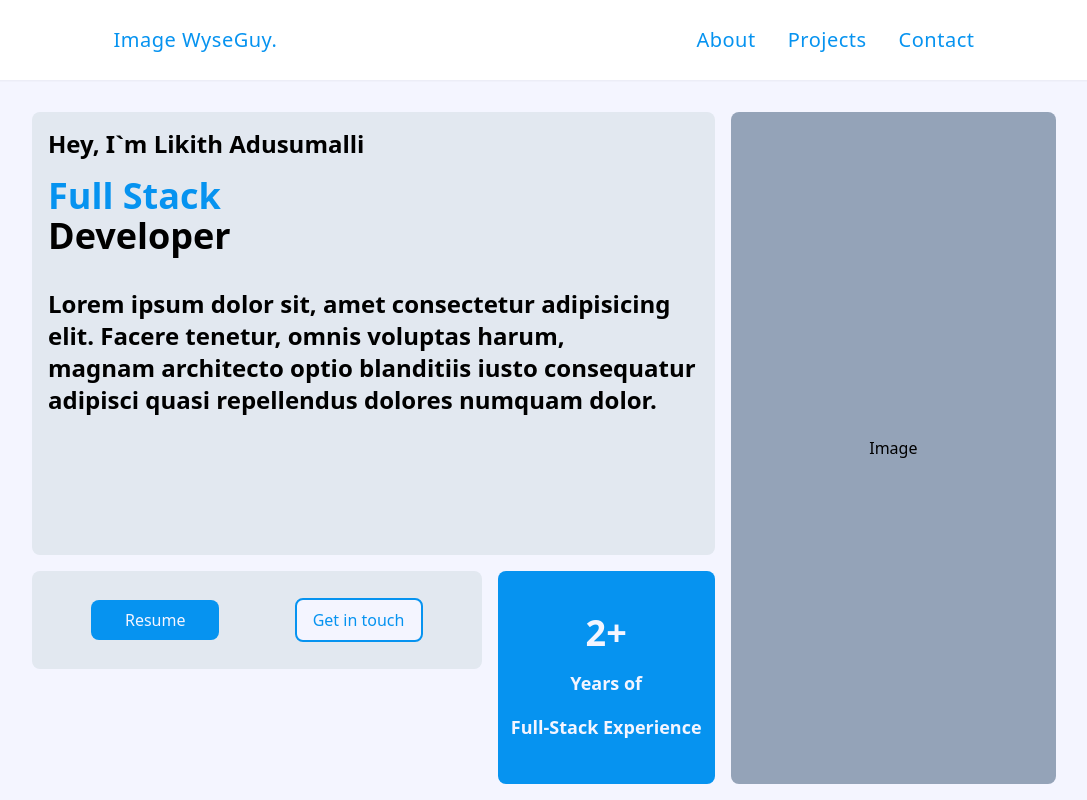
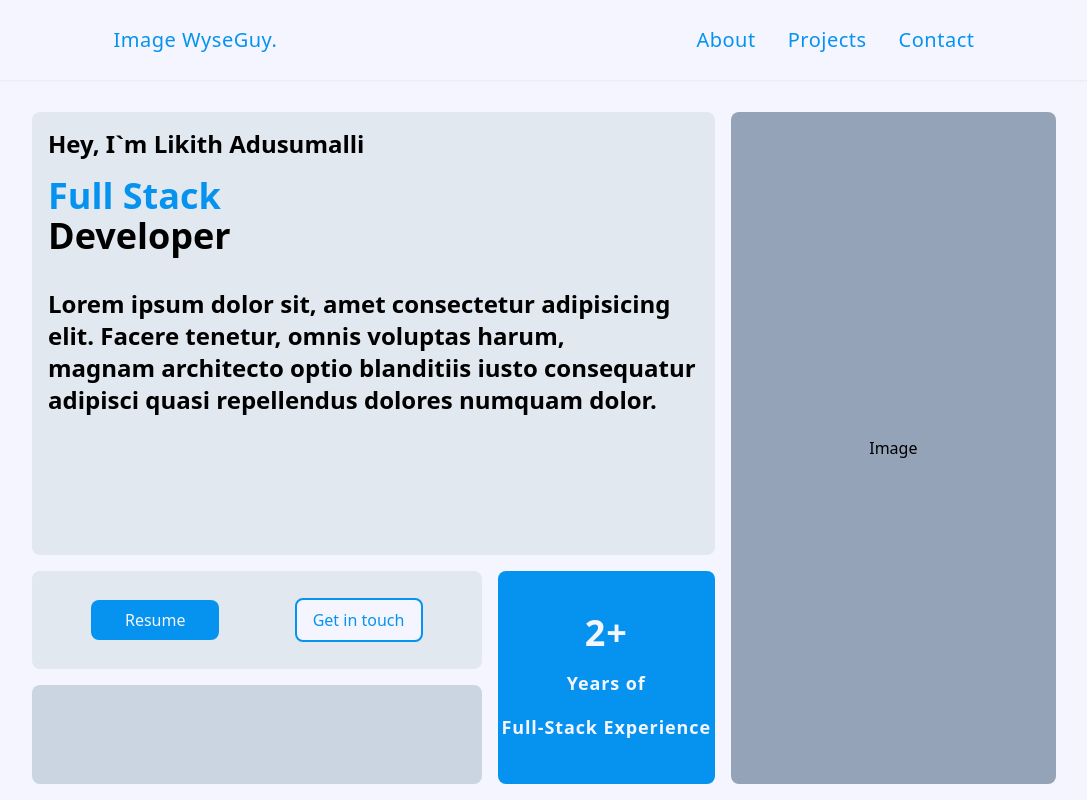
Before and after one commit to Likith123/portfolio, a React (Vite) app: page / in a window 1280 px wide. Shown: the whole page, without its empty margins (96-1183 px from the left). Built offline with nearby package versions, Linux system fonts and the light colour scheme.

Commit message:
Updated css

```diff
--- a/src/components/Navbar.jsx
+++ b/src/components/Navbar.jsx
@@ -3,7 +3,7 @@ import NavItem from "./NavItem";
 
 function Navbar() {
   return (
-    <header className="bg-primary-700-100 text-primary-700 sticky top-0 z-10 flex h-[10vh] w-full items-center justify-around text-xl font-medium tracking-wide shadow-sm">
+    <header className="sticky top-0 z-10 flex h-[10vh] w-full items-center justify-around bg-primary-100 text-xl font-medium tracking-wide text-primary-700 shadow-sm">
       {/* Logo */}
       <div>
         <Link to="/">
--- a/src/components/PageOutlet.jsx
+++ b/src/components/PageOutlet.jsx
@@ -5,7 +5,7 @@ function PageOutlet() {
   return (
     <>
       <Navbar />
-      <main>
+      <main className="bg-primary-100 px-32">
         <Outlet />
       </main>
     </>
--- a/src/pages/About.jsx
+++ b/src/pages/About.jsx
@@ -1,9 +1,9 @@
 function About() {
   return (
-    <section className="bg-primary-700-100 flex min-h-[90vh] w-full flex-col gap-16 px-32 text-xl">
+    <section className="flex min-h-[90vh] w-full flex-col gap-16 text-xl">
       {/* Introduction */}
       <section className="mt-16 flex size-auto flex-col">
-        <h1 className="text-primary-700 text-4xl font-extrabold">
+        <h1 className="text-4xl font-extrabold text-primary-700">
           Introduction
         </h1>
         <p className="mt-8 font-semibold">
@@ -24,7 +24,7 @@ function About() {
 
       {/* // TODO: Experience */}
       <section className="flex size-auto flex-col">
-        <h1 className="text-primary-700 mt-8 text-4xl font-extrabold">
+        <h1 className="mt-8 text-4xl font-extrabold text-primary-700">
           Experience
         </h1>
         <h2>EdgeVerve Systems Limited - Since 2021</h2>
@@ -32,7 +32,7 @@ function About() {
 
       {/* // TODO: Skills */}
       <section className="flex size-auto flex-col">
-        <h1 className="text-primary-700 mt-8 text-4xl font-extrabold">
+        <h1 className="mt-8 text-4xl font-extrabold text-primary-700">
           Skills
         </h1>
       </section>
--- a/src/pages/Contact.jsx
+++ b/src/pages/Contact.jsx
@@ -2,7 +2,7 @@ import Input from "../components/Input";
 
 function Contact() {
   return (
-    <section className="bg-primary-700-100 flex h-[90vh] w-full flex-col px-32">
+    <section className="flex h-[90vh] w-full flex-col">
       {/* Contact Form */}
       <h1 className="mt-8 text-center text-3xl font-semibold">
         Contact <span className="text-primary-700">Me</span>
--- a/src/pages/Home.jsx
+++ b/src/pages/Home.jsx
@@ -6,7 +6,7 @@ function Home() {
   currentYear = isMonthsCompleted >= 0 ? currentYear : currentYear - 1;
   // const startYear = ;
   return (
-    <section className="bg-primary-100 relative flex h-[90vh] w-full  justify-center gap-4 px-32 pt-8">
+    <section className="relative flex h-[90vh] w-full justify-center gap-4 pt-8">
       {/* Left - Intro */}
       <div className="grid h-full w-2/3 grid-cols-3 grid-rows-6 gap-4">
         <div className="col-span-3 row-span-4 text-wrap rounded-lg bg-slate-200 p-4">
@@ -25,15 +25,16 @@ function Home() {
           </h4>
         </div>
         <div className="col-span-2 flex items-center justify-evenly gap-4 rounded-lg bg-slate-200">
-          <button className="text-primary-100 bg-primary-700 max-h-12 w-32 rounded-lg px-4 py-2">
+          <button className="max-h-12 w-32 rounded-lg bg-primary-700 px-4 py-2 text-primary-100">
             Resume
           </button>
-          <button className="bg-primary-100 text-primary-700 border-primary-700 max-h-12 w-32 rounded-lg border-2 px-4 py-2">
+          <button className="max-h-12 w-32 rounded-lg border-2 border-primary-700 bg-primary-100 px-4 py-2 text-primary-700">
             Get in touch
           </button>
         </div>
-        <div className="col-start-3 col-end-4 row-start-5 row-end-7 flex items-center justify-center rounded-lg bg-primary-700 text-primary-100">
-          <p className="flex flex-col items-center justify-center gap-4 text-lg font-bold">
+        <div className="col-span-2 flex items-center justify-evenly gap-4 rounded-lg bg-slate-300"></div>
+        <div className="col-start-3 col-end-4 row-start-5 row-end-7 flex items-center justify-center rounded-lg bg-primary-700 text-primary-100 opacity-100">
+          <p className="flex flex-col items-center justify-center gap-4 text-lg font-bold tracking-wider">
             <span className="text-4xl font-extrabold"> {currentYear}+</span>
             Years of<span>Full-Stack Experience</span>
           </p>
--- a/src/pages/Projects.jsx
+++ b/src/pages/Projects.jsx
@@ -1,6 +1,6 @@
 function Projects() {
   return (
-    <section className="bg-primary-700-100 flex min-h-[90vh] w-full items-center justify-center">
+    <section className="flex min-h-[90vh] w-full items-center justify-center">
       Projects
     </section>
   );
```
